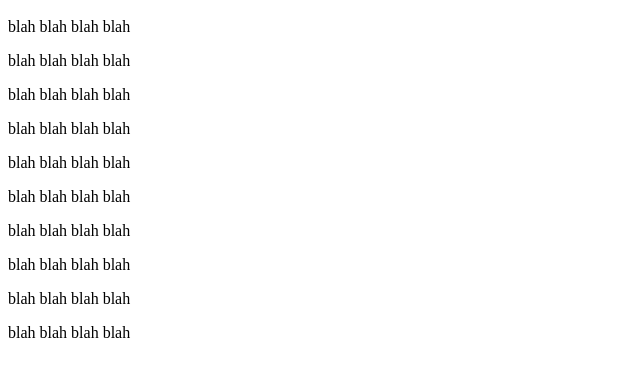
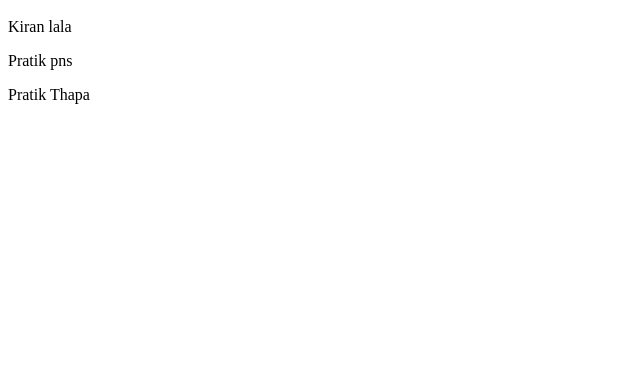
Before and after one commit to C2-80631/jenkins-demo, a plain HTML site: page index.html in a window 1280 px wide. Shown: the part 48-424 px from the top of the page, without its empty margins (0-640 px from the left). Drawn offline with Linux system fonts and the light colour scheme.

Commit message:
last commit

```diff
--- a/index.html
+++ b/index.html
@@ -2,15 +2,8 @@
 <html>
   <body>
     <h1>Sachin Chavan</h2>
-    <p>blah blah blah blah</p>
-    <p>blah blah blah blah</p>
-    <p>blah blah blah blah</p>
-    <p>blah blah blah blah</p>
-    <p>blah blah blah blah</p>
-    <p>blah blah blah blah</p>
-    <p>blah blah blah blah</p>
-    <p>blah blah blah blah</p>
-    <p>blah blah blah blah</p>
-    <p>blah blah blah blah</p>
+    <p>Kiran lala</p>
+    <p>Pratik pns</p>
+    <p>Pratik Thapa</p>
   </body>
 </html>
```
